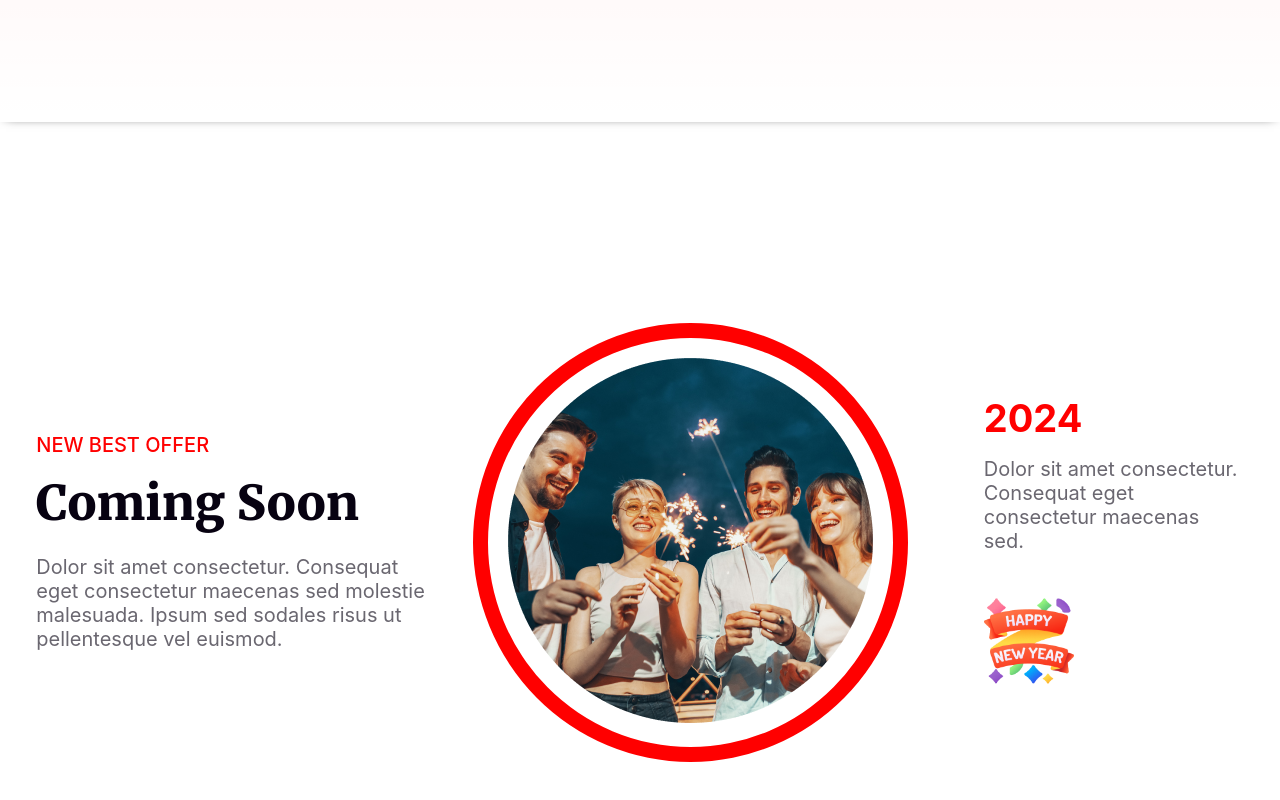
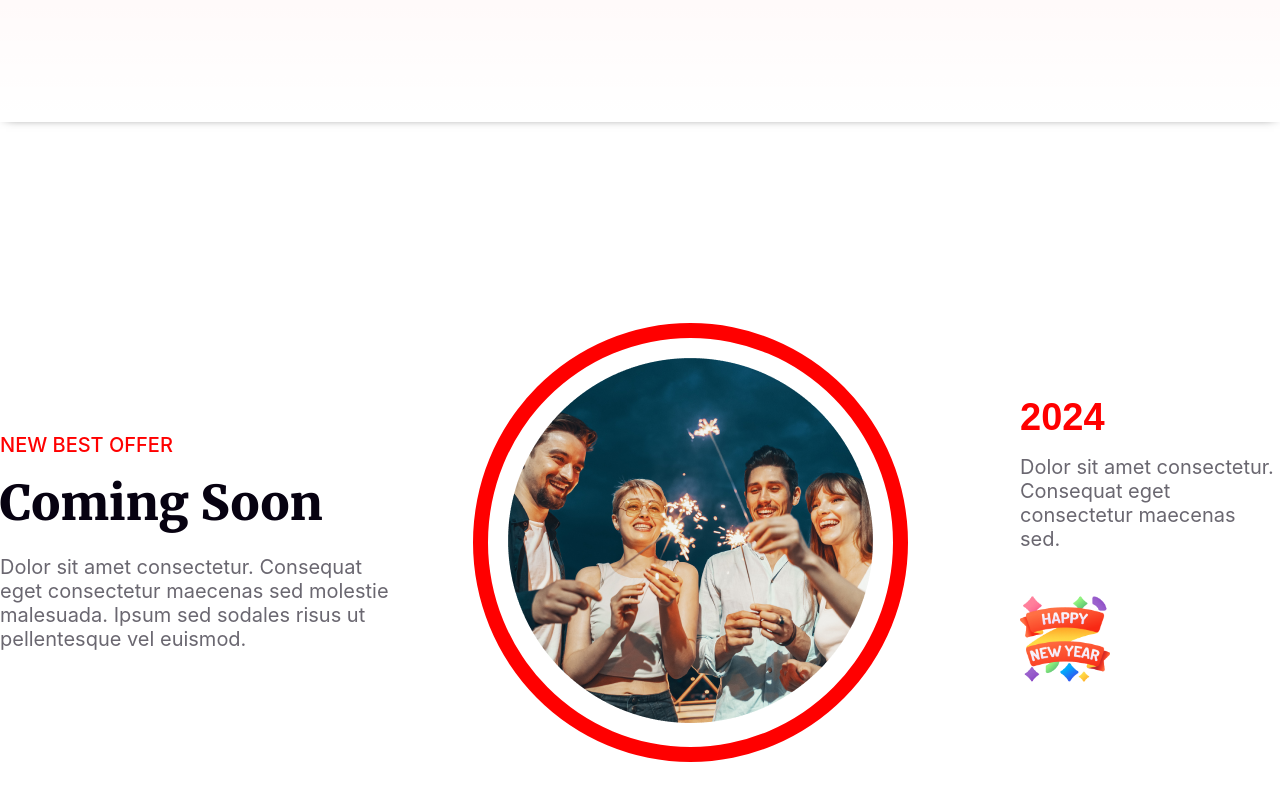
Before and after one commit to Jimy-JosephN5/Assignment-solution, a plain HTML site: page index.html in a window 1280 px wide. Shown: the part 2894-3694 px from the top of the page. Drawn offline with Linux system fonts and the light colour scheme.

```diff
--- a/styles/style.css
+++ b/styles/style.css
@@ -185,7 +185,7 @@ padding: 126px;
 .flex-box{
   height: 600px;
   display: flex;
-  justify-content: space-evenly;
+  justify-content: space-between;
   align-items: center;
 }
 
@@ -231,7 +231,7 @@ padding: 126px;
 
 .year h2{
     color: rgb(255, 0, 0);
-    font-family: Inter;
+    font-family: sans-serif;
     font-size: 38px;
     font-weight: 700;
     margin-bottom: 16px;
```
Also changed, not shown: index.html (+1 -0 lines).
